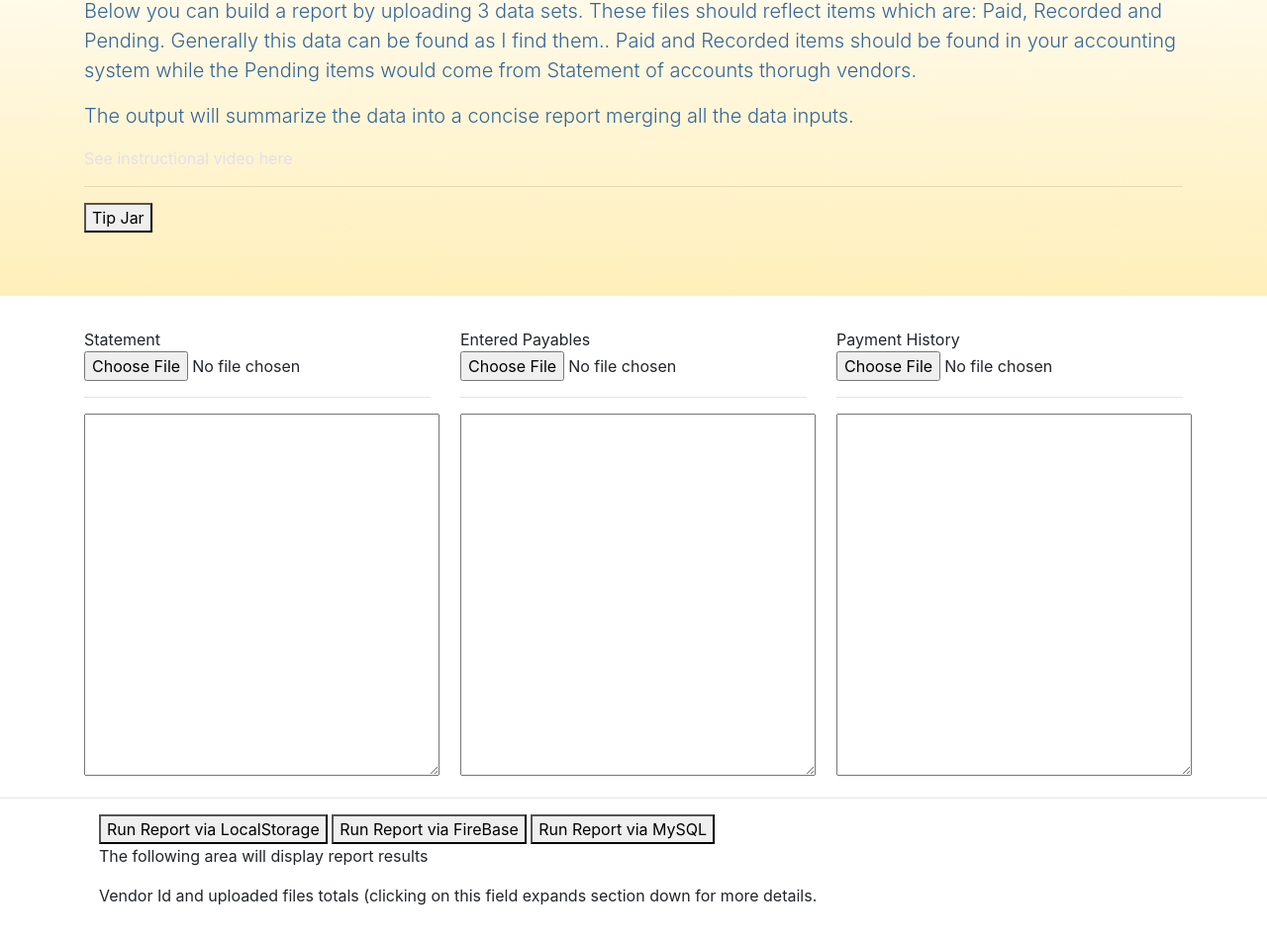
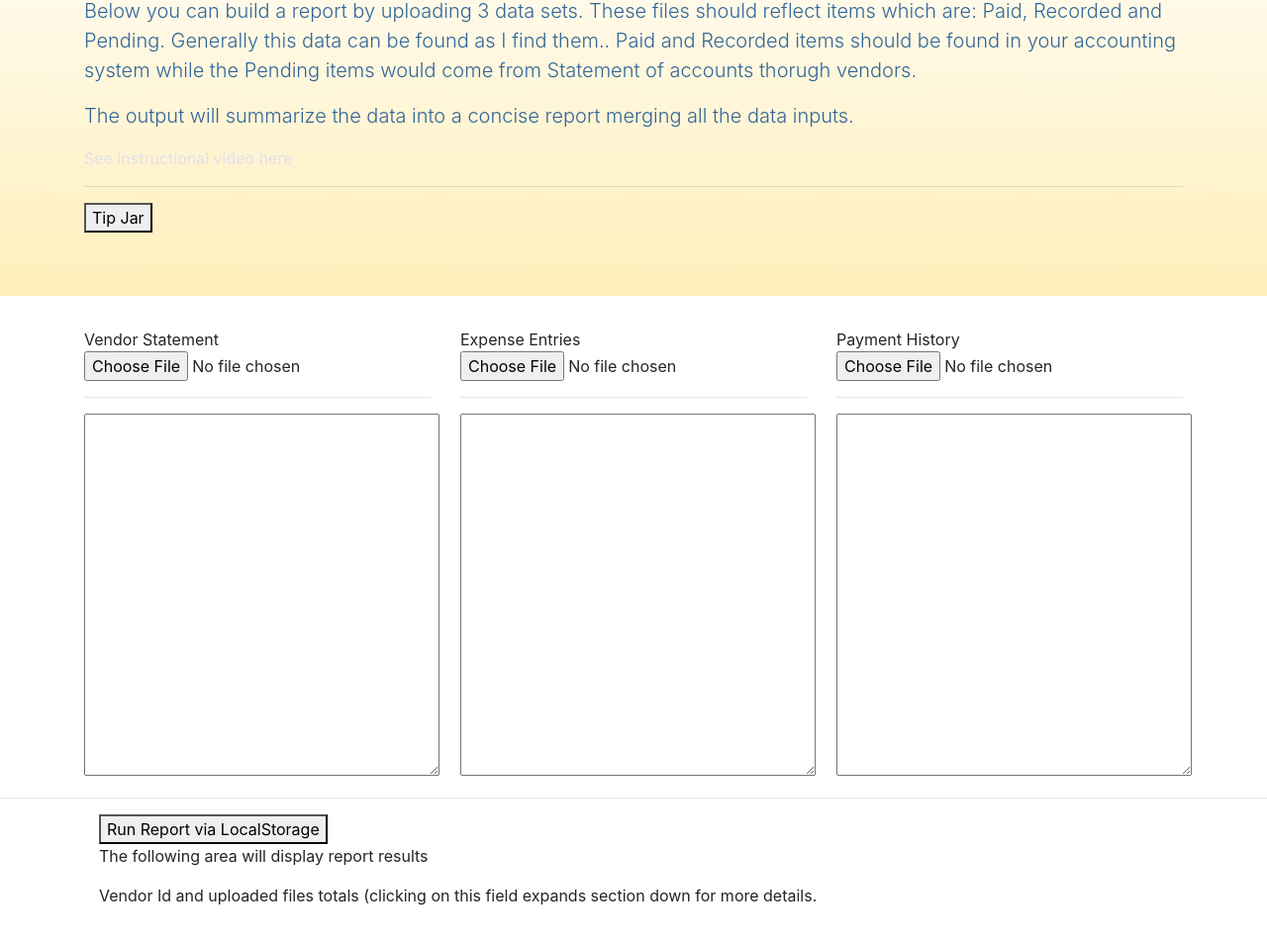
Before and after one commit to CodeNode21/Reconciler, a website: page index.html in a window 1280 px wide. Shown: the part 143-1096 px from the top of the page at 99% size. Drawn offline with nearby package versions, Linux system fonts and the light colour scheme; some packages are replaced by stand-ins of ours.

Commit message:
clean up

```diff
--- a/datahandlers/localstorage.js
+++ b/datahandlers/localstorage.js
@@ -163,7 +163,7 @@ document.body.appendChild(my_element);
 // find Vendors list array
 
 
-https://developers.google.com/web/fundamentals/primers/promises
+// https://developers.google.com/web/fundamentals/primers/promises
 
 // Promises notes
 file1.callThisIf LoadedOrWhenLoaded(function() {
--- a/index.html
+++ b/index.html
@@ -30,13 +30,13 @@
 
     <div class="container">
         <div class="row">
-            <div class="col-4">Statement
+            <div class="col-4">Vendor Statement
               <input type="file" id="fileinput1" accept=".csv"/>
               <hr>
               <textarea rows=15 cols=33 id="area1">
                 </textarea>
             </div>
-            <div class="col-4">Entered Payables
+            <div class="col-4">Expense Entries
               <input type="file" id="fileinput2" accept=".csv"/>
               <hr>
               <textarea rows=15 cols=33 id="area2">
@@ -54,8 +54,8 @@
 	<div class="container">
 		<div class="col">
 			<button id="runReportLS"> Run Report via LocalStorage </button>
-			<button id="runReportFB"> Run Report via FireBase</button>
-			<button id="runReportMS"> Run Report via MySQL</button>
+			<!-- <button id="runReportFB"> Run Report via FireBase</button>
+			<button id="runReportMS"> Run Report via MySQL</button> -->
 			<p> The following area will display report results</p>
 			<p> Vendor Id and uploaded files totals (clicking on this field expands section down for more details.
 			<div id="columnSelect"></div>
@@ -66,15 +66,6 @@
 	<script type='text/javascript' src='./datahandlers/localstorage.js'></script>
 	<script type='text/javascript' src='./datahandlers/logic.js'></script>
 
-	<script type="text/javascript">
-		// function loadDoc(){
-		// 		console.log("clicked load");
-		// }
-		// function readfile() {
-		// 	document.getElementById('iframe');/contentDocument.body.firstChild.innerHTML;
-		// }
-
-  </script>
   <!-- FireBase -->
   <!-- The core Firebase JS SDK is always required and must be listed first -->
 <script src="/__/firebase/7.2.1/firebase-app.js"></script>
```
